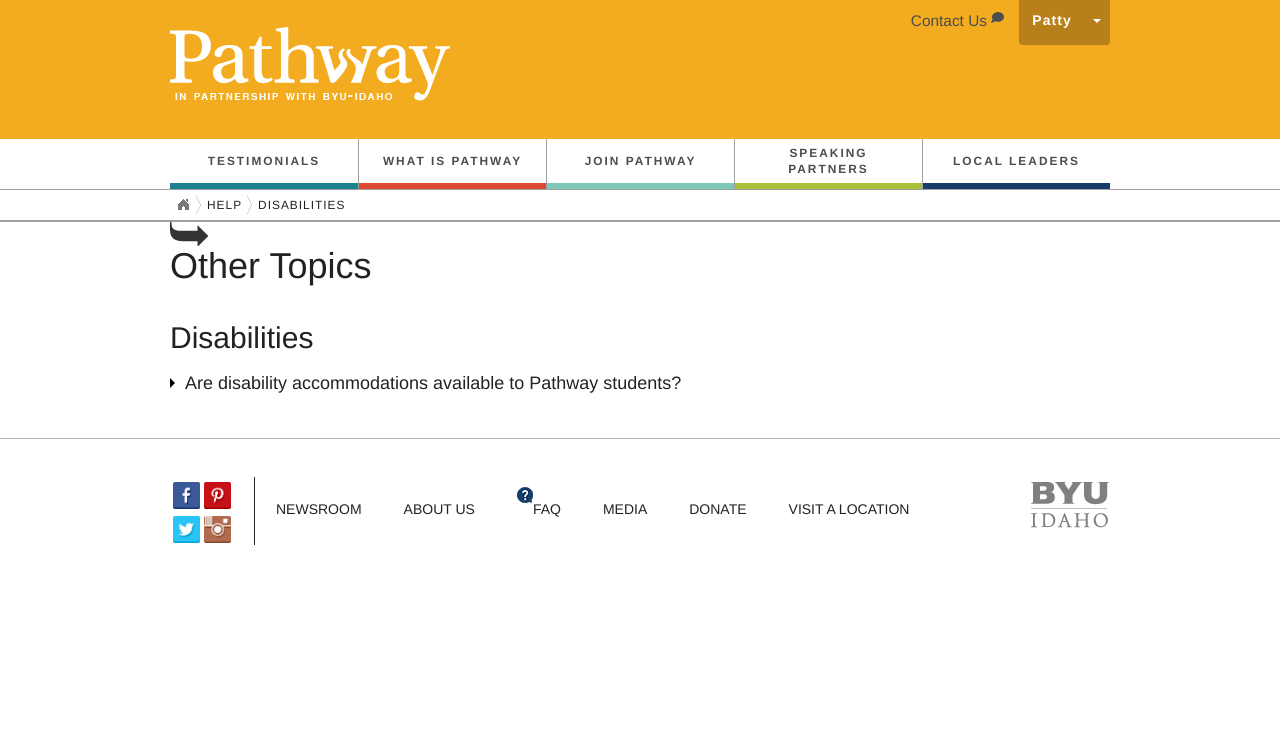
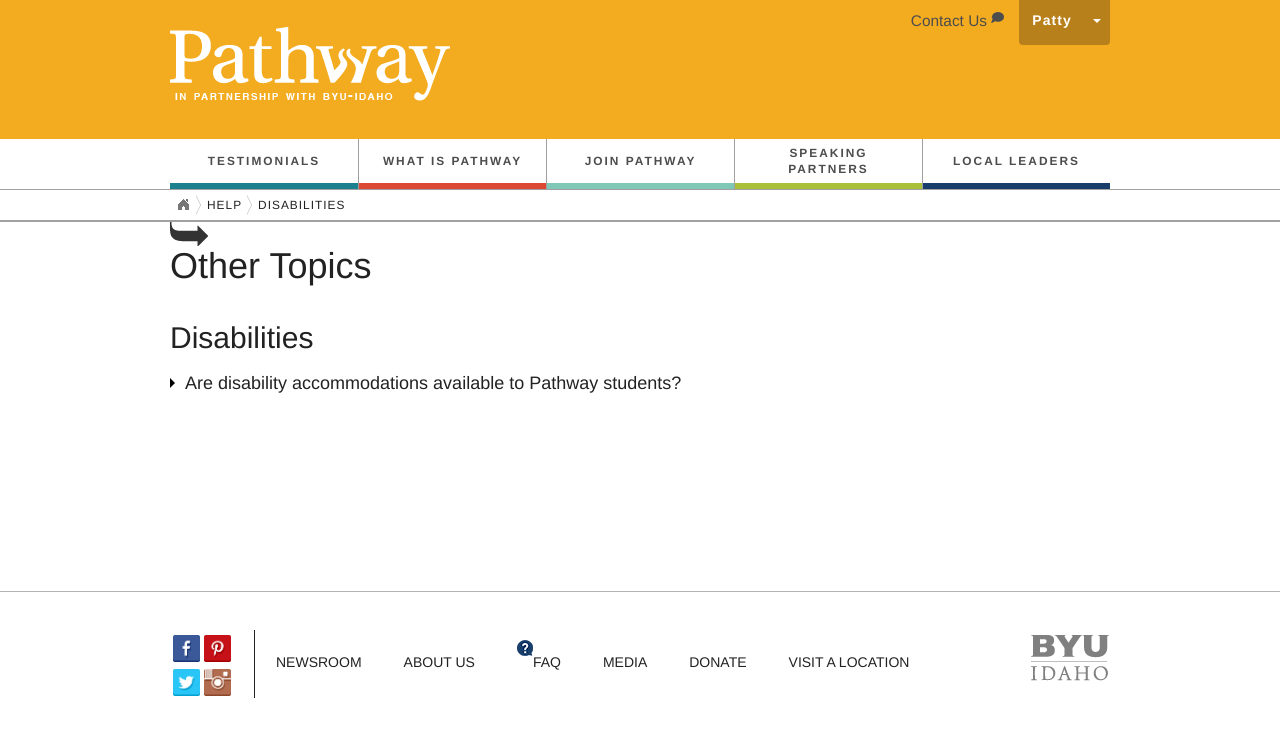
Before and after one commit to gordoman/pathway.lds.org-jekyll, a Jekyll site: the page built from jekyll-source/pages/contact-us/self-help-disabilities.html, in a window 1280 px wide. Shown: the top 737 px of the page. Built offline with Jekyll 4.4.1, drawn with Linux system fonts in a browser that asks for light colours; nearby versions of some CDN libraries.

Commit message:
Fixed footer at bottom of the page in self-help-page.

```diff
--- a/jekyll-source/styles/help.scss
+++ b/jekyll-source/styles/help.scss
@@ -689,6 +689,7 @@
 //SELF HELP PAGES STYLES START
 
 .self-help-page { //WRAPPING ALL SELF HELP PAGE STYLES
+	min-height: 41%;
 /* Styles Here */
 h1 {
 	margin-top: 0;
```
